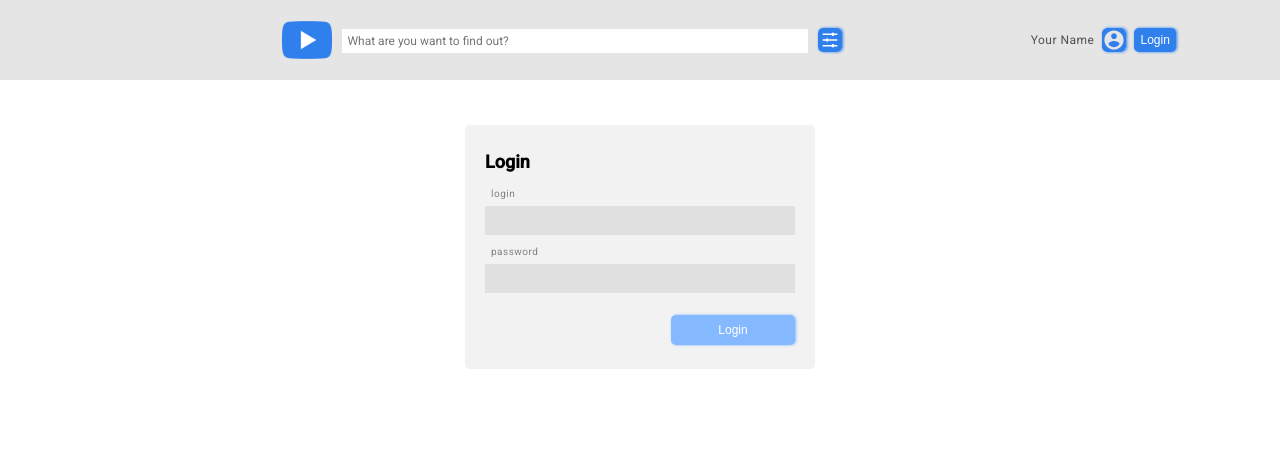
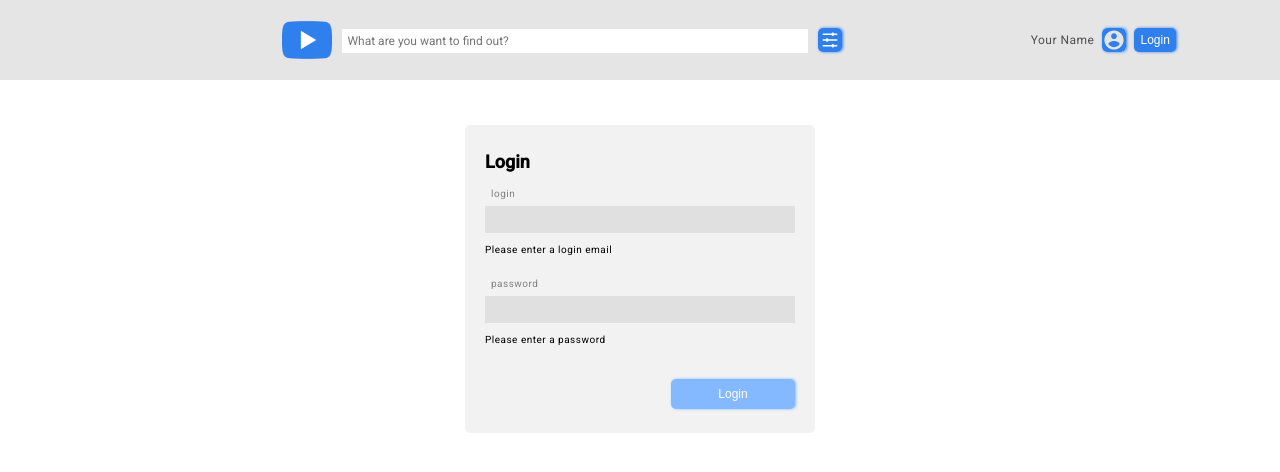
Before and after one commit to totoogg/ANGULAR2024Q3, an Angular app in the folder youtube-client/: page /login in a window 1280 px wide. Shown: the top 472 px of the page. Built offline with nearby package versions, Linux system fonts and the light colour scheme.

Commit message:
feat: add validators for login and password

```diff
--- a/youtube-client/src/app/auth/components/login-form/login-form.component.html
+++ b/youtube-client/src/app/auth/components/login-form/login-form.component.html
@@ -8,6 +8,12 @@
       class="login__input"
       formControlName="login"
     />
+    @if (form.controls["login"].value?.length === 0) {
+      <div class="start">Please enter a login email</div>
+    }
+    @if (form.controls["login"].errors?.["pattern"]) {
+      <div class="alert">The login email is invalid</div>
+    }
   </div>
   <div class="form__password">
     <label for="password" class="password__label">password</label>
@@ -17,6 +23,40 @@
       class="password__input"
       formControlName="password"
     />
+    @if (form.controls["password"].value?.length === 0) {
+      <div class="start">Please enter a password</div>
+    }
+    @if (form.controls["password"].errors?.["minlength"]) {
+      <div class="alert">
+        Your password isn't strong enough at least 8 characters
+      </div>
+    }
+    @if (
+      form.controls["password"].errors?.["passwordUpperLowValidator"] &&
+      form.controls["password"].value
+    ) {
+      <div class="alert">
+        Your password isn't strong enough a mixture of both uppercase and
+        lowercase letters
+      </div>
+    }
+    @if (
+      form.controls["password"].errors?.["passwordLetterNumberValidator"] &&
+      form.controls["password"].value
+    ) {
+      <div class="alert">
+        Your password isn't strong enough a mixture of letters and numbers
+      </div>
+    }
+    @if (
+      form.controls["password"].errors?.["passwordSpecialValidator"] &&
+      form.controls["password"].value
+    ) {
+      <div class="alert">
+        Your password isn't strong enough inclusion of at least one special
+        character, e.g., ! &#64; # ? ]
+      </div>
+    }
   </div>
   <button type="submit" class="form__button" [disabled]="form.invalid">
     Login
--- a/youtube-client/src/app/auth/components/login-form/login-form.component.scss
+++ b/youtube-client/src/app/auth/components/login-form/login-form.component.scss
@@ -20,7 +20,6 @@
     display: flex;
     flex-direction: column;
     justify-content: space-between;
-    height: 53px;
     margin-bottom: 5px;
 
     .login__label {
@@ -30,12 +29,21 @@
     }
 
     .login__input {
-      height: 37px;
+      height: 25px;
       background-color: #e0e0e0;
       outline: none;
       border: none;
       padding-left: 5px;
       font-size: 10px;
+      margin-bottom: 5px;
+
+      &.ng-dirty.ng-invalid {
+        border: solid red 2px;
+      }
+
+      &.ng-dirty.ng-valid {
+        border: solid green 2px;
+      }
 
       &:hover {
         outline: 1px solid black;
@@ -51,7 +59,6 @@
     display: flex;
     flex-direction: column;
     justify-content: space-between;
-    height: 53px;
     margin-bottom: 52px;
 
     .password__label {
@@ -61,12 +68,21 @@
     }
 
     .password__input {
-      height: 37px;
+      height: 25px;
       background-color: #e0e0e0;
       outline: none;
       border: none;
       padding-left: 5px;
       font-size: 10px;
+      margin-bottom: 5px;
+
+      &.ng-dirty.ng-invalid {
+        border: solid red 2px;
+      }
+
+      &.ng-dirty.ng-valid {
+        border: solid green 2px;
+      }
 
       &:hover {
         outline: 1px solid black;
@@ -103,3 +119,15 @@
     }
   }
 }
+
+.start {
+  font-size: 10px;
+  margin-bottom: 5px;
+}
+
+.alert {
+  font-size: 10px;
+  color: red;
+  line-height: 100%;
+  margin-top: 5px;
+}
--- a/youtube-client/src/app/auth/components/login-form/login-form.component.ts
+++ b/youtube-client/src/app/auth/components/login-form/login-form.component.ts
@@ -5,12 +5,13 @@ import {
   ReactiveFormsModule,
   Validators,
 } from '@angular/forms';
+import { NgIf } from '@angular/common';
 import { LoginService } from '../../services/login.service';
 
 @Component({
   selector: 'app-login-form',
   standalone: true,
-  imports: [ReactiveFormsModule],
+  imports: [ReactiveFormsModule, NgIf],
   templateUrl: './login-form.component.html',
   styleUrl: './login-form.component.scss',
   changeDetection: ChangeDetectionStrategy.OnPush,
@@ -19,9 +20,55 @@ export class LoginFormComponent {
   constructor(private loginService: LoginService) {}
 
   form = new FormGroup({
-    login: new FormControl('', [Validators.required]),
-    password: new FormControl('', [Validators.required]),
+    login: new FormControl('', [
+      Validators.required,
+      Validators.pattern(
+        /^(([^<>()[\].,;:\s@"]+(\.[^<>()[\].,;:\s@"]+)*)|(".+"))@(([^<>()[\].,;:\s@"]+\.)+[^<>()[\].,;:\s@"]{2,})$/iu,
+      ),
+    ]),
+    password: new FormControl('', [
+      Validators.required,
+      Validators.minLength(8),
+      this.passwordUpperLowValidator,
+      this.passwordLetterNumberValidator,
+      this.passwordSpecialValidator,
+    ]),
   });
+
+  passwordUpperLowValidator(
+    control: FormControl,
+  ): { [s: string]: boolean } | null {
+    const upper = String(control.value).toUpperCase() === String(control.value);
+    const low = String(control.value).toLowerCase() === String(control.value);
+
+    if (!upper && !low) {
+      return null;
+    }
+    return { passwordUpperLowValidator: true };
+  }
+
+  passwordLetterNumberValidator(
+    control: FormControl,
+  ): { [s: string]: boolean } | null {
+    const regexpLetter = /\w+/;
+    const regexpNumber = /\d+/;
+
+    if (regexpLetter.test(String(control.value)) && regexpNumber.test(String(control.value))) {
+      return null;
+    }
+    return { passwordLetterNumberValidator: true };
+  }
+
+  passwordSpecialValidator(
+    control: FormControl,
+  ): { [s: string]: boolean } | null {
+    const regexp = /!|@|\]|\?|#/gm;
+
+    if (regexp.test(String(control.value))) {
+      return null;
+    }
+    return { passwordSpecialValidator: true };
+  }
 
   handleSubmit() {
     if (this.form.value.login && this.form.value.password) {
```
